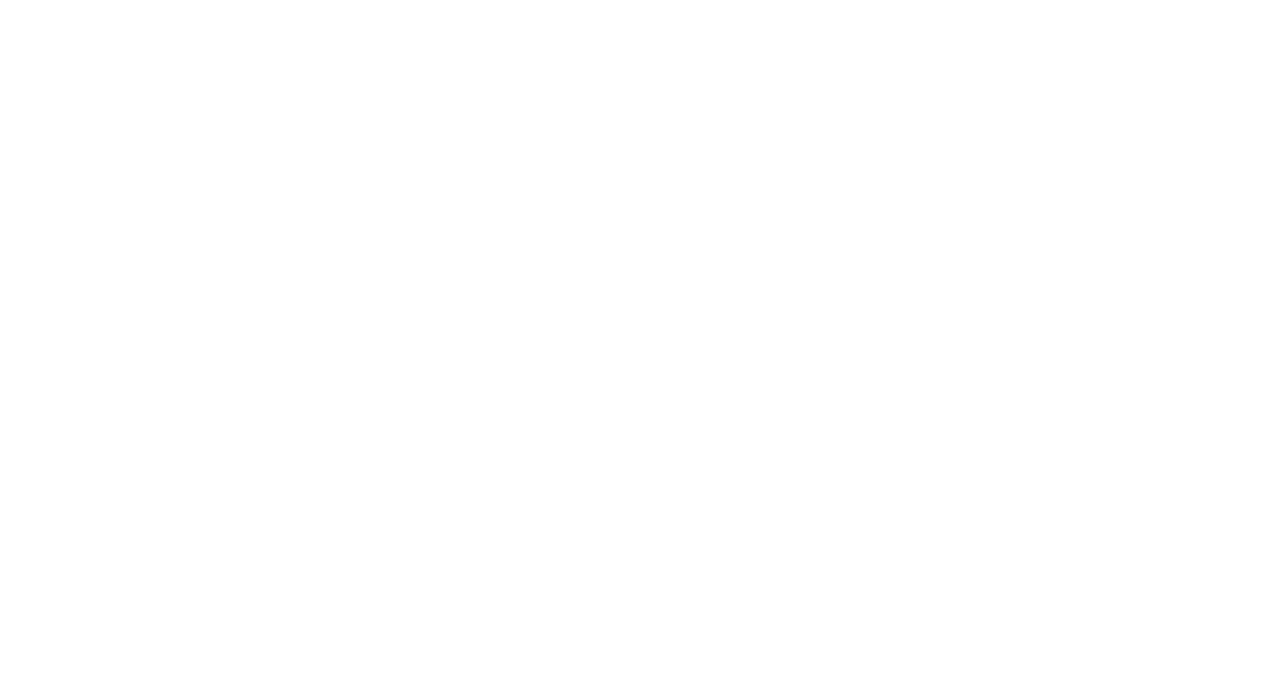
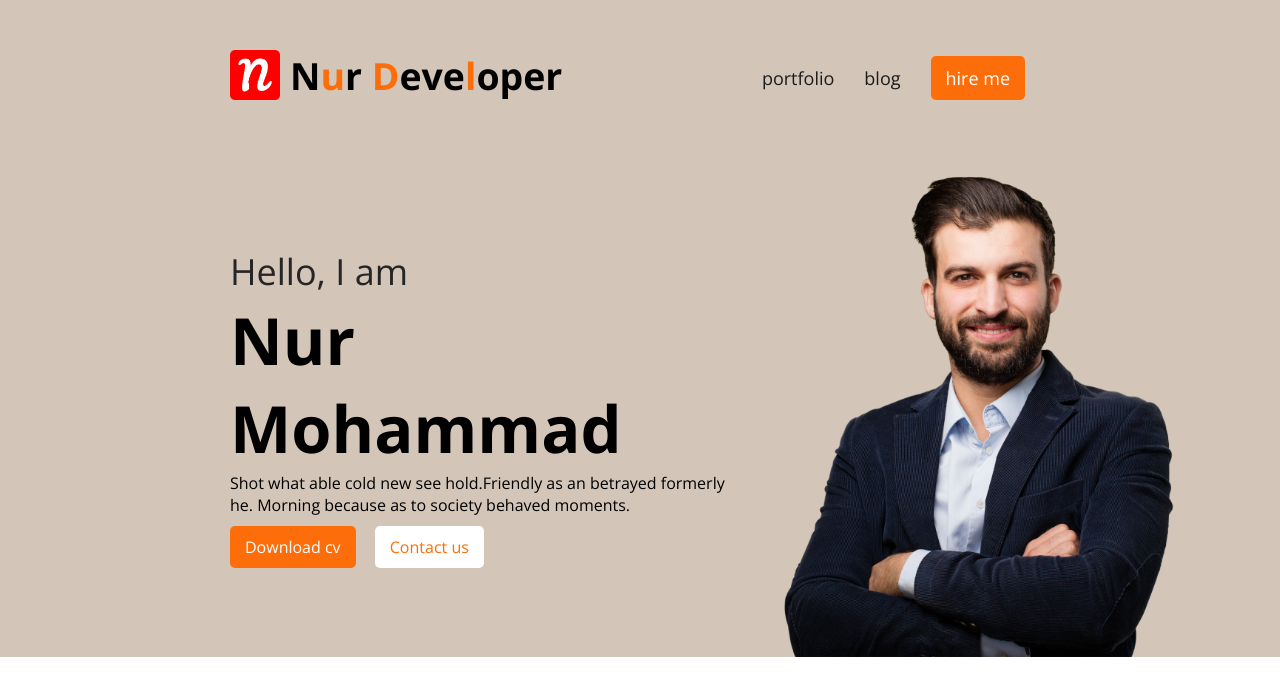
Before and after one commit to NurMohammadakram/portfolio-project-2, a plain HTML site: page index.html in a window 1280 px wide. Drawn offline with nearby package versions, Linux system fonts and the light colour scheme.

Commit message:
added header section

```diff
--- a/index.html
+++ b/index.html
@@ -5,8 +5,39 @@
     <meta http-equiv="X-UA-Compatible" content="IE=edge">
     <meta name="viewport" content="width=device-width, initial-scale=1.0">
     <title>portfolio project 2</title>
+    <link rel="stylesheet" href="styles/style.css">
+    <style> @import url('https://fonts.googleapis.com/css2?family=Open+Sans:wght@400;600;700&display=swap'); </style>
 </head>
 <body>
+    <header class="header-container">
+        <nav class="nav-container">
+            <div class="logo-container">
+                <img src="images/android-chrome-192x192.png" alt="">
+                <h3>N<span class="primary-color">u</span>r <span class="primary-color">D</span>eve<span class="primary-color">l</span>oper</h3>
+            </div>
+            <ul>
+                <li><a href="portfolio.html">portfolio</a></li>
+                <li><a href="blog.html">blog</a></li>
+                <li><a class="btn-primary" href="hire-me.html">hire me</a></li>
+            </ul>
+        </nav>
+        <div class="header-contet-container">
+            <div class="text-container">
+                <h3 class="sub-title">Hello, I am</h3>
+                <h1 class="title">Nur Mohammad</h1>
+                <p class="description">Shot what able cold new see hold.Friendly as an betrayed formerly
+                    he. Morning because as to society behaved moments.
+                </p>
+                <btn-sect>
+                    <button class="btn-primary">Download cv</button>
+                    <button class="btn-secondary">Contact us</button>
+                </btn-sect>
 
+            </div>
+            <img src="images/hardy.png" alt="">
+        </div>
+    </header>
+    <main></main>
+    <footer></footer>
 </body>
 </html>
--- a/styles/style.css
+++ b/styles/style.css
@@ -0,0 +1,87 @@
+* {
+    margin: 0;
+    font-family: open sans;
+}
+.primary-color {
+    color: #FD6E0A;
+}
+.btn-primary {
+    margin: 10px 15px 0 0;
+    font-size: 1em;
+    padding: 10px 15px;
+    border: none;
+    border-radius: 5px;
+    background-color: #FD6E0A;
+    color: white;
+}
+.btn-secondary {
+    margin: 10px 15px 0 0;
+    font-size: 1em;
+    padding: 10px 15px;
+    border: none;
+    border-radius: 5px;
+    background-color: white;
+    color: #FD6E0A;
+}
+
+
+.nav-container {
+    display: flex;
+    justify-content: space-between;
+    margin: 0 230px;
+    padding-top: 50px;
+}
+.nav-container ul {
+    display: flex;
+    list-style: none;
+
+}
+.nav-container ul li {
+    /* text-decoration: none; */
+    padding: 5px 10px;
+    margin: 10px 0 10px 10px;
+    font-weight: 400;
+    font-size: 18px;
+    line-height: 27px;
+}
+a {
+    text-decoration: none;
+    color: rgb(27, 27, 27);
+}
+
+.logo-container {
+    display: flex;
+    font-weight: 700;
+    font-size: 32px;
+    /* line-height: 61px; */
+}
+.logo-container img {
+    height: 50px;
+    padding-right: 10px;
+}
+
+.header-container {
+    background-color: #d4c5b9;
+}
+.header-contet-container {
+    /* background-color: #d4c5b9; */
+    height: 500px;
+    padding-top: 50px;
+    margin: 0 100px 0 230px;
+    display: flex;
+    justify-content: space-between;
+    align-items: center;
+}
+.header-contet-container img {
+    height: 100%;
+}
+
+.header-contet-container .sub-title {
+    color: rgb(37, 37, 37);
+    font-size: 36px;
+    font-weight: 400;
+}
+.header-contet-container .title {
+    font-size: 65px;
+    font-weight: 700;
+}
```
Also changed, not shown: blog.html (added), images/android-chrome-192x192.png (added), images/favicon-32x32.png (added), 1 other file.
